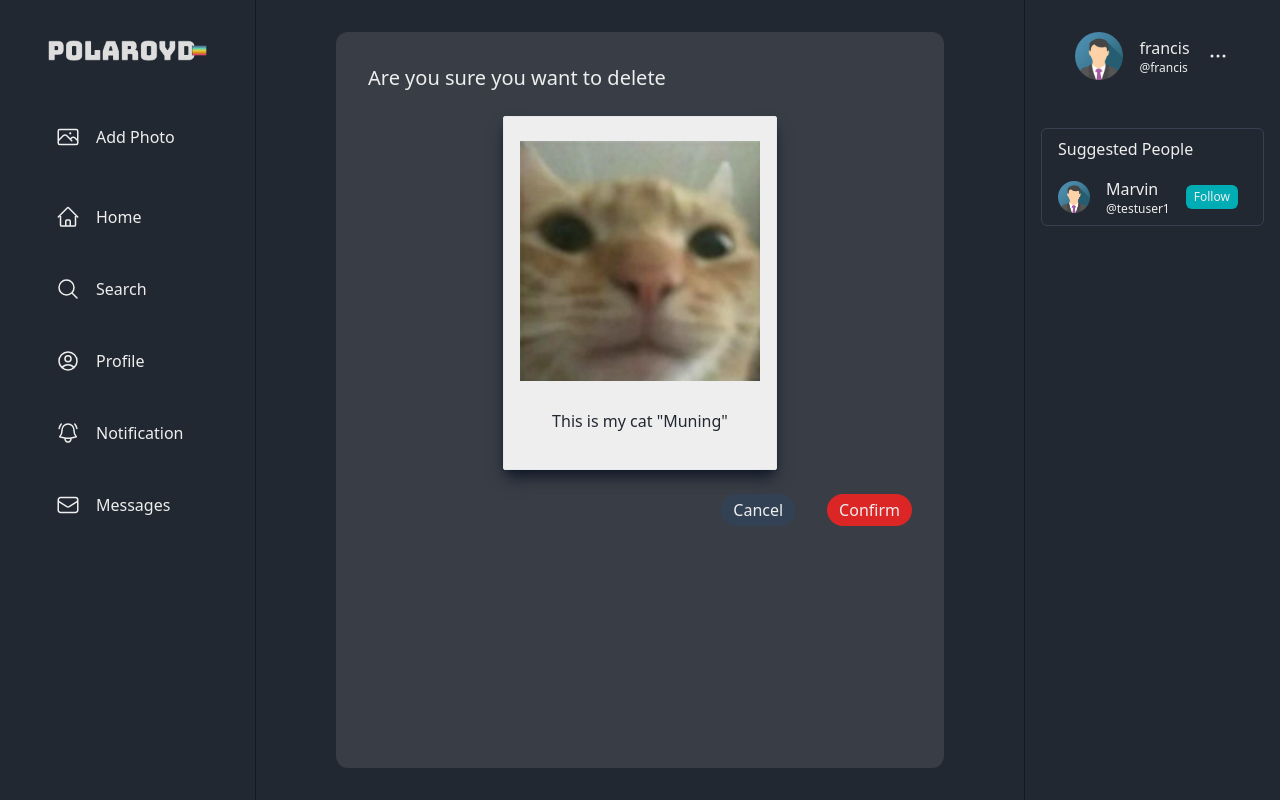
After one commit to Francis-29/Polaroyd, a Django app: page /delete-post/1/ in a window 1280 px wide. The commit adds this page. Run offline with Django 4.2, Linux system fonts and the light colour scheme; a user stored in the database is signed in; data comes from the database, SQL or seed files in the repository; both versions use the stored data as it was after the commit.

Commit message:
Added delete and update functionality

```diff
--- /dev/null
+++ b/core/templates/core/delete-post.html
@@ -0,0 +1,28 @@
+{% extends 'base.html' %}
+{% load static %}
+{% block content %}
+<div class="col-span-3 px-20 py-8">
+  <div class="h-full bg-myGray rounded-xl p-8 text-myWhite">
+    <form action="" method="POST">
+      {% csrf_token %}
+      <p class="text-xl font-medium">Are you sure you want to delete</p>
+      <div class="h-max w-max p-4 mx-auto rounded-sm text-myBlack bg-myWhite shadow-lg shadow-gray-900 border my-6 break-inside-avoid-column">
+        <!-- Picture -->
+        <div class="my-2 flex justify-center">
+            <img src="{{ post.image.url }}" alt="post-picture" class="h-60">
+        </div>
+        <!-- Caption-->
+        <div class="flex items-center justify-center h-16">
+            <p>{{ post.caption }}</p>
+        </div>
+        <div>
+        </div>
+    </div>
+      <div class="flex space-x-8 justify-end">
+        <a href="{% url 'home' %}" class="bg-slate-700 px-3 py-1 rounded-full hover:bg-slate-800">Cancel</a>
+        <input type="submit" value="Confirm" name="submit" class="bg-red-600 px-3 py-1 rounded-full cursor-pointer hover:bg-red-700">
+      </div>
+    </form>
+  </div>
+</div>
+{% endblock content %}
--- a/core/templates/core/login.html
+++ b/core/templates/core/login.html
@@ -7,7 +7,6 @@
           content="width=device-width, user-scalable=no, initial-scale=1.0, maximum-scale=1.0, minimum-scale=1.0">
     <meta http-equiv="X-UA-Compatible" content="ie=edge">
     <link rel="stylesheet" href="{% static 'css/main.css' %}">
-    <script src="https://unpkg.com/htmx.org@1.8.5" integrity="sha384-7aHh9lqPYGYZ7sTHvzP1t3BAfLhYSTy9ArHdP3Xsr9/3TlGurYgcPBoFmXX2TX/w" crossorigin="anonymous" defer></script>
     <title>Polaroyd</title>
 </head>
 <body class="bg-myBlack">
@@ -47,8 +46,7 @@
                         {{ form.as_p }}
                         <div class="mb-4">
                             <p class="mb-1 font-medium">Username</p>
-                            <input type="text" name="username" placeholder="Type your username" class="p-2 w-full bg-myWhite rounded-sm text-myBlack" hx-post="/check-username/" hx-trigger="keyup" hx-target="username-error">
-                            <small id="username-error"></small>
+                            <input type="text" name="username" placeholder="Type your username" class="p-2 w-full bg-myWhite rounded-sm text-myBlack">
                         </div>
                         <div class="mb-4">
                             <p class="mb-1 font-medium">Password</p>
--- a/core/urls.py
+++ b/core/urls.py
@@ -10,9 +10,7 @@ urlpatterns = [
 
     path('home/', views.home, name="home"),
     path('add-photo/', views.add_photo, name="add-photo"),
+    path('edit-post/<int:pk>/', views.edit_post, name="edit-post"),
+    path('delete-post/<int:pk>/', views.delete_post, name="delete-post"),
     path('profile/', views.profile, name="profile"),
 ]
-
-htmx_urlpatterns = [
-    path('check-username/', views.check_username, name='check-username')
-]
--- a/core/views.py
+++ b/core/views.py
@@ -1,7 +1,9 @@
 from django.shortcuts import render, redirect
+from django.http import HttpResponse
 from django.contrib.auth.forms import UserCreationForm
 from django.contrib.auth import login, logout, authenticate
 from django.contrib.auth.decorators import login_required
+from django.contrib.auth import get_user_model
 from .models import Profile, Post
 
 
@@ -46,10 +48,6 @@ def signup_view(request):
     return render(request, 'core/login.html')
 
 
-def check_username(request):
-    pass
-
-
 def logout_view(request):
     logout(request)
     return redirect('landing-page')
@@ -83,3 +81,27 @@ def add_photo(request):
         return redirect('home')
 
     return render(request, 'core/add-photo.html')
+
+
+@login_required(login_url='login')
+def edit_post(request, pk):
+    post = Post.objects.get(id=pk)
+    if request.method == 'POST':
+        caption = request.POST.get('caption')
+        post.caption = caption
+        post.save()
+        return redirect('home')
+
+    context = {'post': post}
+    return render(request, 'core/edit-post.html', context)
+
+
+@login_required(login_url='login')
+def delete_post(request, pk):
+    post = Post.objects.get(id=pk)
+    if request.method == 'POST':
+        post.delete()
+        return redirect('home')
+
+    context = {'post': post}
+    return render(request, 'core/delete-post.html', context)
--- a/static/css/main.css
+++ b/static/css/main.css
@@ -738,12 +730,38 @@ video {
   height: 33.333333%;
 }
 
-.h-32{
-  height: 8rem;
+.h-72{
+  height: 18rem;
 }
 
-.h-56{
-  height: 14rem;
+.h-40{
+  height: 10rem;
+}
+
+.h-fit{
+  height: -moz-fit-content;
+  height: fit-content;
+}
+
+.h-min{
+  height: -moz-min-content;
+  height: min-content;
+}
+
+.h-20{
+  height: 5rem;
+}
+
+.h-80{
+  height: 20rem;
+}
+
+.h-60{
+  height: 15rem;
+}
+
+.max-h-20{
+  max-height: 5rem;
 }
 
 .w-28{
@@ -922,12 +948,12 @@ video {
   border-radius: 0.5rem;
 }
 
+.rounded-md{
+  border-radius: 0.375rem;
+}
+
 .rounded-xl{
   border-radius: 0.75rem;
-}
-
-.rounded-md{
-  border-radius: 0.375rem;
 }
 
 .border-2{
@@ -1018,33 +1034,35 @@ video {
   background-color: rgb(248 113 113 / var(--tw-bg-opacity));
 }
 
-.bg-white{
+.bg-slate-800{
   --tw-bg-opacity: 1;
-  background-color: rgb(255 255 255 / var(--tw-bg-opacity));
+  background-color: rgb(30 41 59 / var(--tw-bg-opacity));
+}
+
+.bg-red-600{
+  --tw-bg-opacity: 1;
+  background-color: rgb(220 38 38 / var(--tw-bg-opacity));
+}
+
+.bg-slate-700{
+  --tw-bg-opacity: 1;
+  background-color: rgb(51 65 85 / var(--tw-bg-opacity));
 }
 
 .p-8{
   padding: 2rem;
 }
 
-.p-2{
-  padding: 0.5rem;
-}
-
 .p-4{
   padding: 1rem;
 }
 
-.p-24{
-  padding: 6rem;
+.p-12{
+  padding: 3rem;
 }
 
-.p-40{
-  padding: 10rem;
-}
-
-.p-12{
-  padding: 3rem;
+.p-2{
+  padding: 0.5rem;
 }
 
 .px-4{
@@ -1110,6 +1123,31 @@ video {
 .py-20{
   padding-top: 5rem;
   padding-bottom: 5rem;
+}
+
+.px-44{
+  padding-left: 11rem;
+  padding-right: 11rem;
+}
+
+.py-10{
+  padding-top: 2.5rem;
+  padding-bottom: 2.5rem;
+}
+
+.px-20{
+  padding-left: 5rem;
+  padding-right: 5rem;
+}
+
+.px-3{
+  padding-left: 0.75rem;
+  padding-right: 0.75rem;
+}
+
+.py-8{
+  padding-top: 2rem;
+  padding-bottom: 2rem;
 }
 
 .pb-4{
@@ -1184,9 +1226,14 @@ video {
   color: rgb(238 238 238 / var(--tw-text-opacity));
 }
 
-.text-myBlack{
+.text-white{
   --tw-text-opacity: 1;
-  color: rgb(34 40 49 / var(--tw-text-opacity));
+  color: rgb(255 255 255 / var(--tw-text-opacity));
+}
+
+.text-myGray{
+  --tw-text-opacity: 1;
+  color: rgb(57 62 70 / var(--tw-text-opacity));
 }
 
 .text-myTeal{
@@ -1194,24 +1241,14 @@ video {
   color: rgb(0 173 181 / var(--tw-text-opacity));
 }
 
-.text-white{
+.text-myBlack{
   --tw-text-opacity: 1;
-  color: rgb(255 255 255 / var(--tw-text-opacity));
+  color: rgb(34 40 49 / var(--tw-text-opacity));
 }
 
-.text-gray-600{
+.text-red-600{
   --tw-text-opacity: 1;
-  color: rgb(75 85 99 / var(--tw-text-opacity));
-}
-
-.text-blue-600{
-  --tw-text-opacity: 1;
-  color: rgb(37 99 235 / var(--tw-text-opacity));
-}
-
-.text-myGray{
-  --tw-text-opacity: 1;
-  color: rgb(57 62 70 / var(--tw-text-opacity));
+  color: rgb(220 38 38 / var(--tw-text-opacity));
 }
 
 .underline{
--- a/templates/base.html
+++ b/templates/base.html
@@ -7,7 +7,6 @@
           content="width=device-width, user-scalable=no, initial-scale=1.0, maximum-scale=1.0, minimum-scale=1.0">
     <meta http-equiv="X-UA-Compatible" content="ie=edge">
     <link rel="stylesheet" href="{% static 'css/main.css' %}">
-    <script src="https://unpkg.com/htmx.org@1.8.5" integrity="sha384-7aHh9lqPYGYZ7sTHvzP1t3BAfLhYSTy9ArHdP3Xsr9/3TlGurYgcPBoFmXX2TX/w" crossorigin="anonymous" defer></script>
     <title>Polaroyd</title>
 </head>
 <body class="bg-myBlack">
```
Also changed, not shown: other parts of static/css/main.css (+56 -52 lines), core/templates/core/edit-post.html (added, +27 -0 lines), core/templates/core/index.html (+18 -1 lines), core/templates/core/profile.html (+23 -4 lines), db.sqlite3, media/posts/00db4fc55af9021df15331ff699c63be_9CjETV5.jpg (added).
